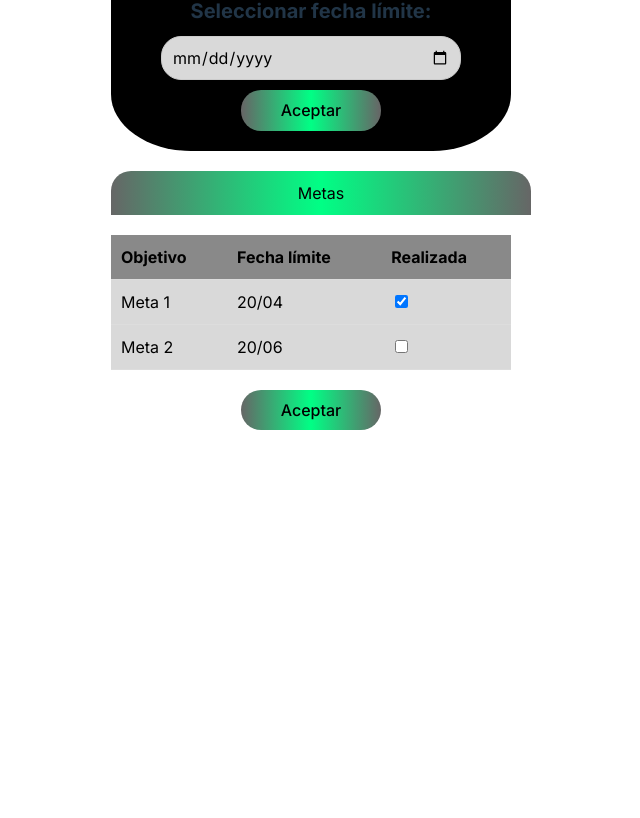
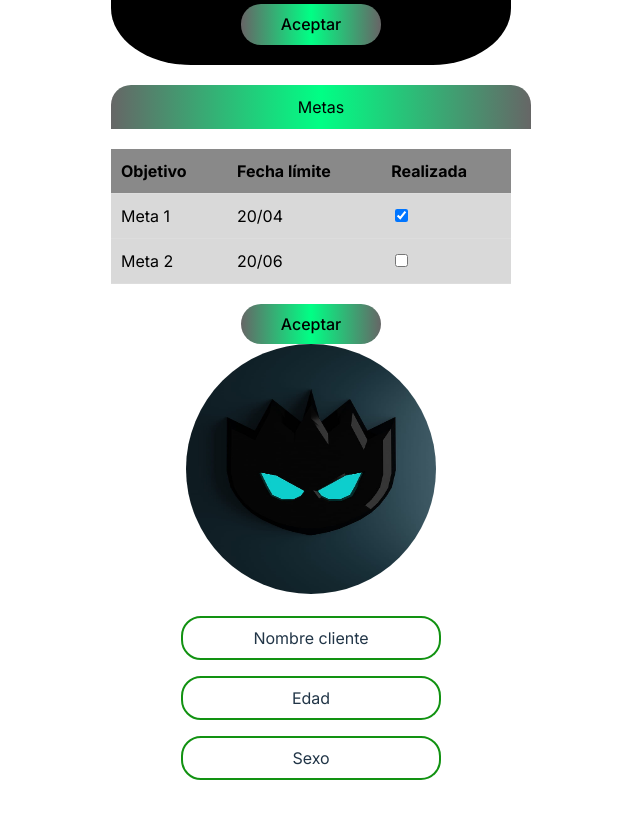
Before and after one commit to Ferchox/componentes, a React (Vite) app: page / in a window 1280 px wide. Shown: the part 252-1070 px from the top of the page, without its empty margins (329-969 px from the left). Before the commit the page ends 800 px from the top, so only its background shows below. Built offline with nearby package versions, Linux system fonts and the light colour scheme.

Commit message:
agregando componente miPerfil

```diff
--- a/src/App.jsx
+++ b/src/App.jsx
@@ -1,15 +1,15 @@
-import React, { useState } from "react";
 import "./App.css";
 import Componente6 from "./components/Componente6.jsx";
 import Componente9 from "./components/Componente9.jsx";
+import InformacionPerfil from "./components/miPerfil/InformacionPerfil";
 
 function App() {
-  const [value, setValue] = useState("");
 
   return (
     <>
       <Componente6 />
       <Componente9 />
+      <InformacionPerfil />
     </>
   );
 }
--- /dev/null
+++ b/src/components/miPerfil/InformacionPerfil.css
@@ -0,0 +1,24 @@
+.contenedor-informacion-perfil {
+    display: flex;
+    flex-direction: column;
+    align-items: center;
+}
+
+.contenedor-imagen-perfil {
+    margin-bottom: 0.5rem;
+}
+
+.imagen-perfil {
+    border-radius: 50%;
+    width: 250px;
+    height: 250px;
+}
+
+.contenedor-informacion {
+    height: 30%;
+    width: 60%;
+    margin: 0.5rem 0;
+    border: 2px solid rgb(18, 146, 18);
+    padding: 0.5rem;
+    border-radius: 20px;
+}
--- a/src/components/miPerfil/InformacionPerfil.jsx
+++ b/src/components/miPerfil/InformacionPerfil.jsx
@@ -1,14 +1,24 @@
-import React from 'react'
+import React from 'react';
+import Perfil from '../../assets/perfil.png';
+import './InformacionPerfil.css';
 
 const InformacionPerfil = () => {
     return (
-        <div>
-            <img src="" alt="" />
-            <label htmlFor="">Nombre cliente</label>
-            <label htmlFor="">Edad</label>
-            <label htmlFor="">Sexo</label>
+        <div className='contenedor-informacion-perfil'>
+            <div className='contenedor-imagen-perfil'>
+                <img src={Perfil} alt="Perfil" className="imagen-perfil" />
+            </div>
+            <div className='contenedor-informacion'>
+                <label>Nombre cliente</label>
+            </div>
+            <div className='contenedor-informacion'>
+                <label>Edad</label>
+            </div>
+            <div className='contenedor-informacion'>
+                <label>Sexo</label>
+            </div>
         </div>
-    )
+    );
 }
 
-export default InformacionPerfil
+export default InformacionPerfil;
```
Also changed, not shown: src/assets/perfil.png (added).
